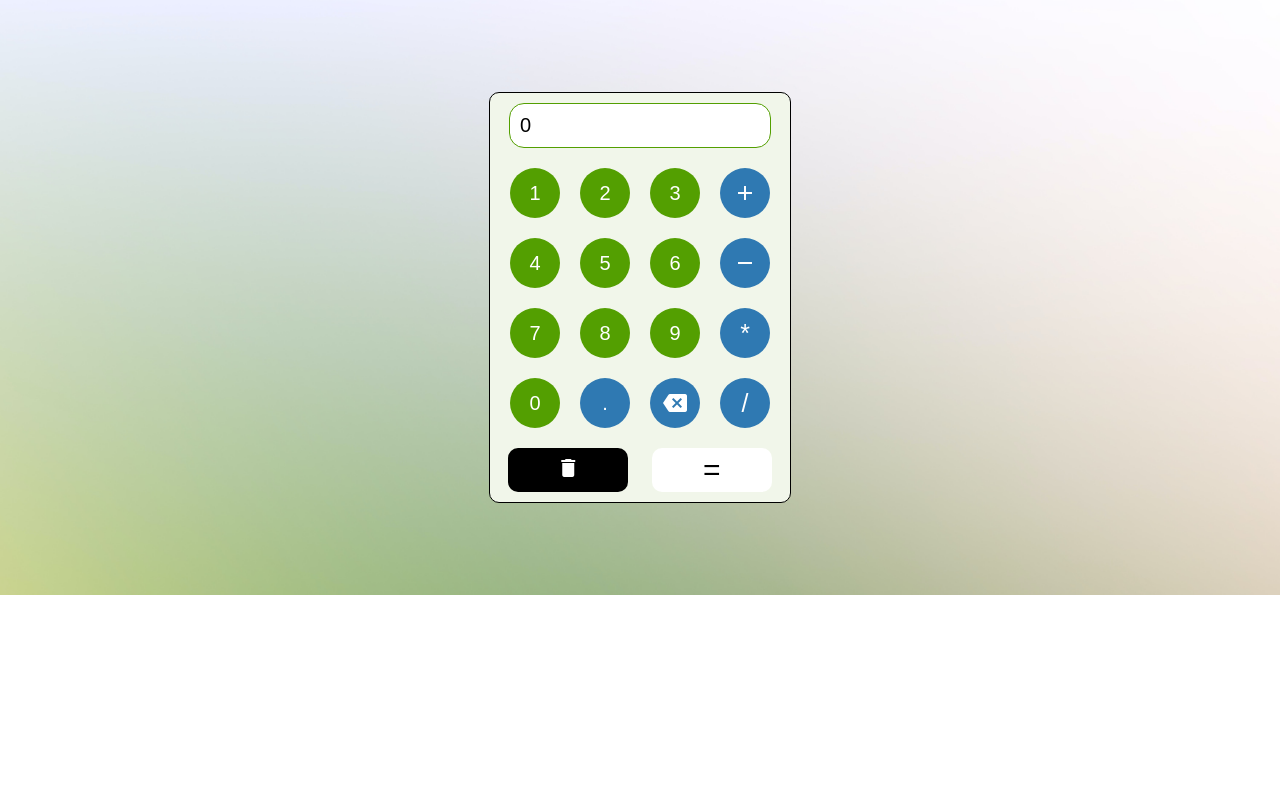
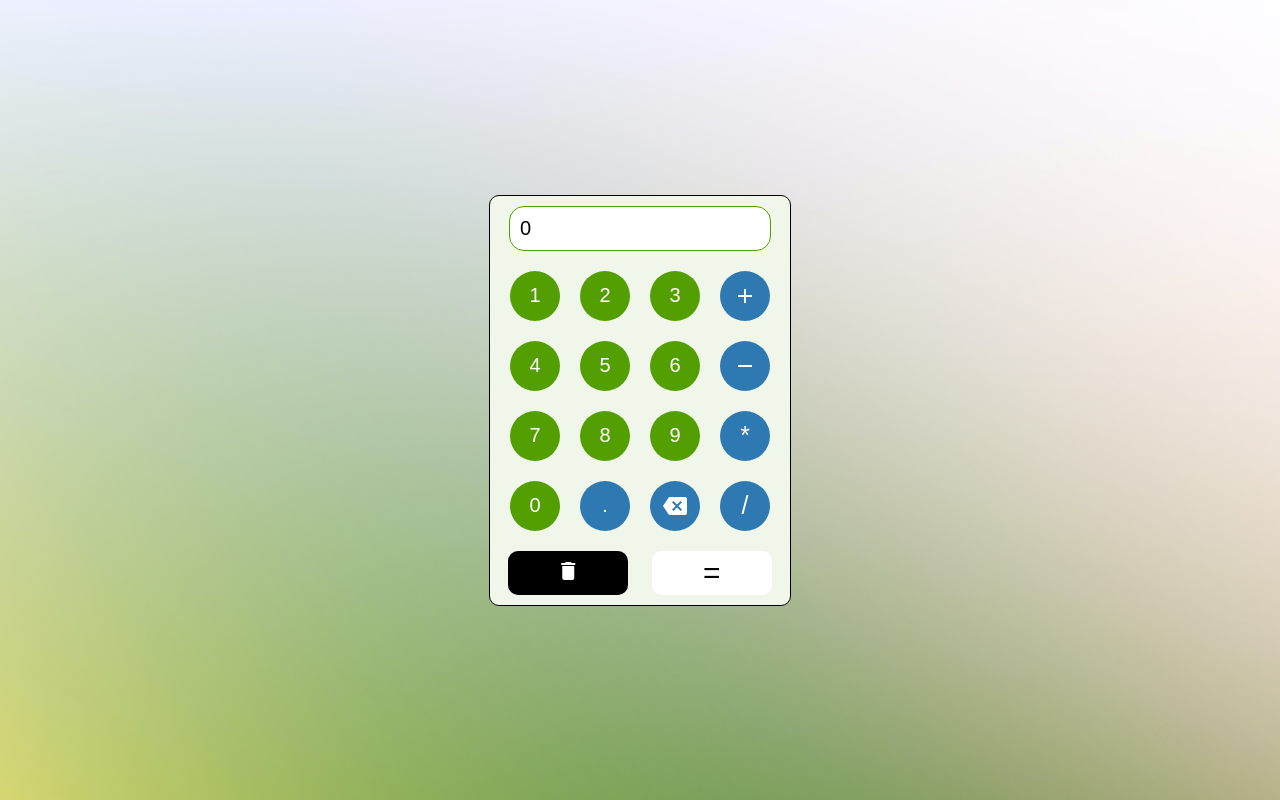
Before and after one commit to Saurabh-Datta/calculator, an Angular app: page / in a window 1280 px wide. Built offline with nearby package versions, Linux system fonts and the light colour scheme.

Commit message:
fixed div size bug

```diff
--- a/src/app/app.component.css
+++ b/src/app/app.component.css
@@ -134,7 +134,7 @@ input:focus {
 
 .container {
   display: flex;
-  height: 595.333px;
+  height: 100%;
   justify-content: center;
   align-items: center;
   background-image: url("../assets/bg.jpg");
```
